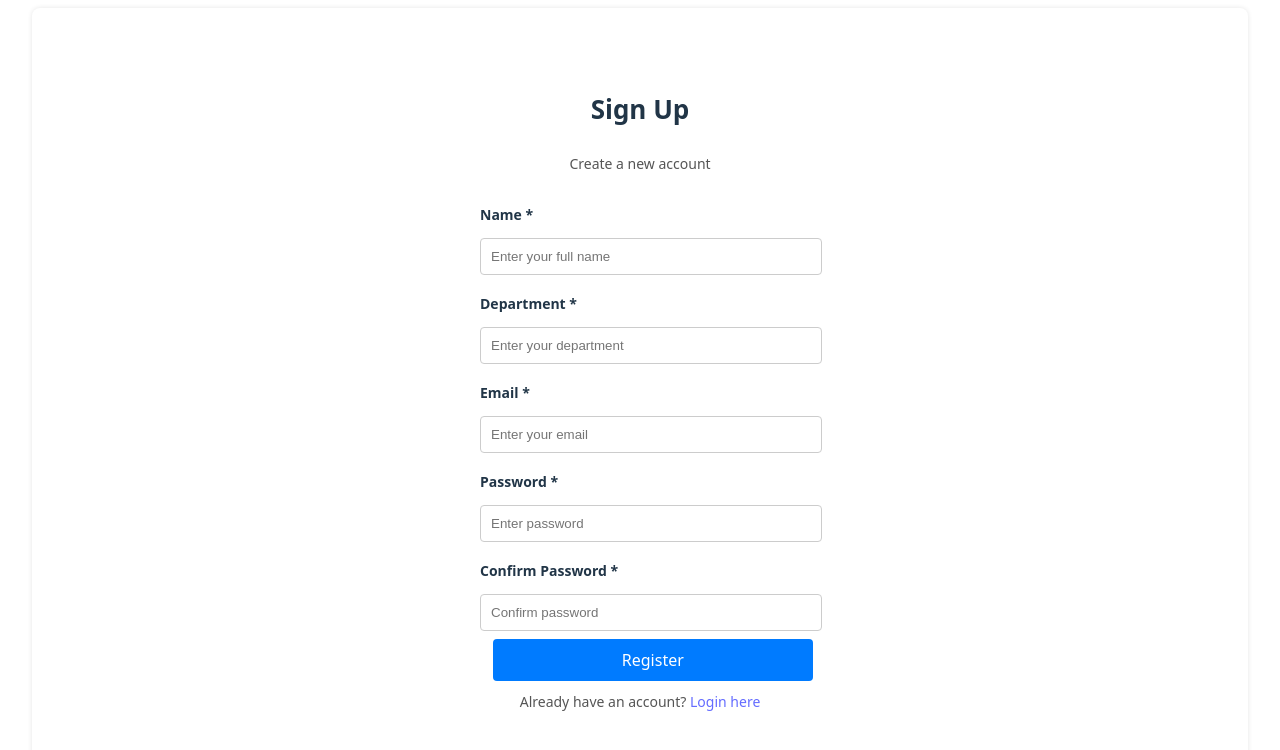
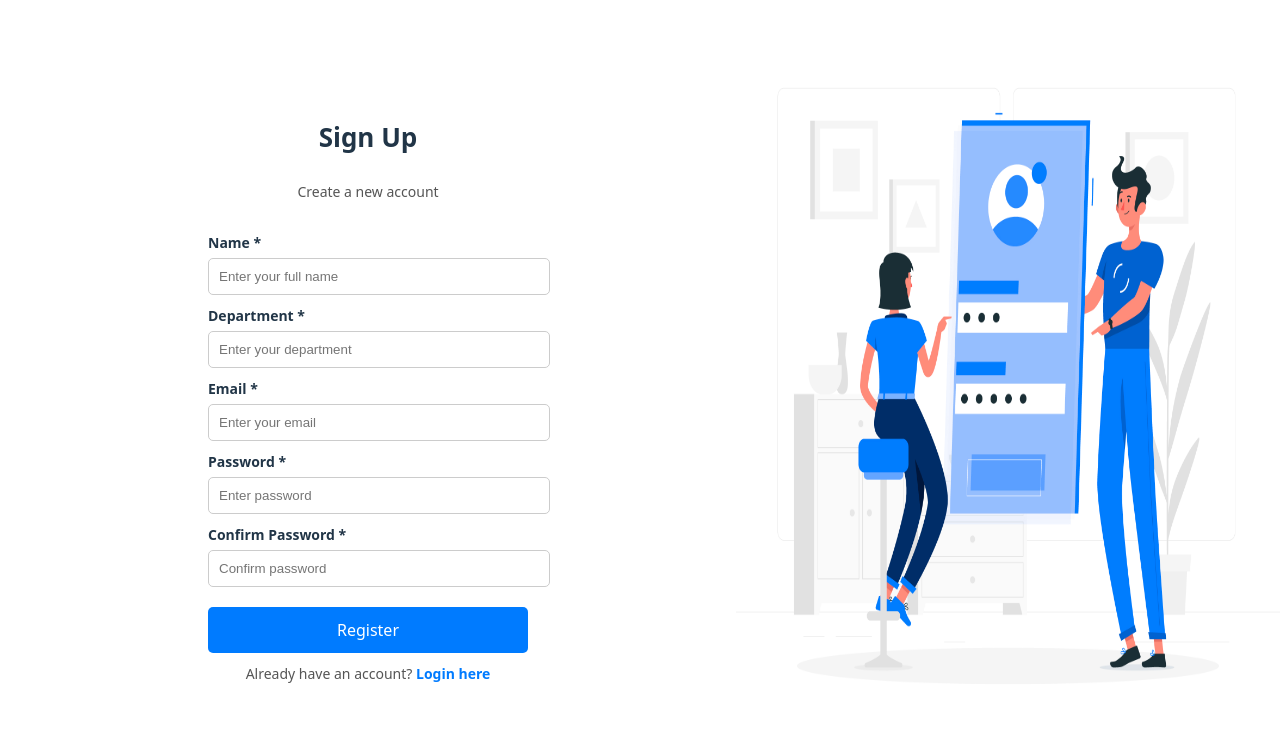
Before and after one commit to sunnysagar/AlertSystem, a React (Vite) app: page /register in a window 1280 px wide. Shown: the top 750 px of the page. Built offline with nearby package versions, Linux system fonts and the light colour scheme.

Commit message:
added img in signup page

```diff
--- a/src/pages/Register.jsx
+++ b/src/pages/Register.jsx
@@ -1,6 +1,7 @@
 import React, { useState } from "react";
 import { Link, useNavigate } from "react-router-dom";
 import "../styles/Register.css"; // Import CSS file for styling
+import RegisterImage from "../assets/login_img.jpg";
 import { useAuth } from "../context/AuthContext";
 
 const Register = () => {
@@ -94,6 +95,10 @@ const Register = () => {
           Already have an account? <Link to="/login">Login here</Link>
         </p>
       </div>
+      {/* Right Side: Image */}
+      <div className="register-image">
+        <img src={RegisterImage} alt="Signup" />
+      </div>
     </div>
   );
 };
--- a/src/styles/Register.css
+++ b/src/styles/Register.css
@@ -1,54 +1,84 @@
 .register-container {
+  display: flex;
+  width: 100vw;
   height: 100vh;
-  display: flex;
-  justify-content: center;
-  align-items: center;
-
 }
 
+/* Left Side: Signup Form */
 .register-form {
+  width: 50%;
   background: #fff;
-  padding: 2rem;
-  border-radius: 8px;
-  box-shadow: 0 0 5px rgba(0, 0, 0, 0.1);
-  width: 90%;
-  height: 90%;
-  text-align: center;
+  padding: 3rem;
   display: flex;
   flex-direction: column;
-  justify-content: center;
-  align-items: center;
+  justify-content: center;  /* Centers the form vertically */
+  align-items: center; /* Centers the form horizontally */
+  text-align: left; /* Ensures labels remain left-aligned */
+  box-shadow: 0 4px 10px rgba(0, 0, 0, 0.1);
+}
+
+
+.register-form h2 {
+  margin-bottom: 10px;
+}
+
+.register-form p {
+  color: #555;
+  margin-bottom: 20px;
+}
+
+.register-form form {
+  width: 100%;
+  max-width: 320px;
 }
 
 .register-form label {
   text-align: left;
   display: block;
-  margin-bottom: 5px;
-}
-
-.register-form h2 {
-  margin-bottom: 10px;
+  font-size: 14px;
+  font-weight: bold;
+  margin-top: 10px;
 }
 
 .register-form input {
   width: 100%;
   padding: 10px;
-  margin: 8px 0;
+  margin-top: 5px;
   border: 1px solid #ccc;
-  border-radius: 4px;
+  border-radius: 5px;
 }
 
-.register-form .register-btn {
+.register-btn {
   width: 100%;
-  padding: 10px;
-  background-color: #007bff;
+  padding: 12px;
+  background: #007bff;
   color: white;
   border: none;
-  border-radius: 4px;
+  border-radius: 5px;
+  font-size: 16px;
   cursor: pointer;
-  margin-left: 0.8rem;
+  margin-top: 20px;
 }
 
 .login-link {
   margin-top: 10px;
 }
+.login-link a {
+  color: #007bff;
+  text-decoration: none;
+  font-weight: bold;
+}
+
+/* Right Side: Image */
+.register-image {
+  flex: 1;
+  display: flex;
+  /* justify-content: center;
+  align-items: center;
+  background: #f0f2f5; */
+}
+
+.register-image img {
+  width: 100%;
+  /* max-width: 500px; */
+}
```
